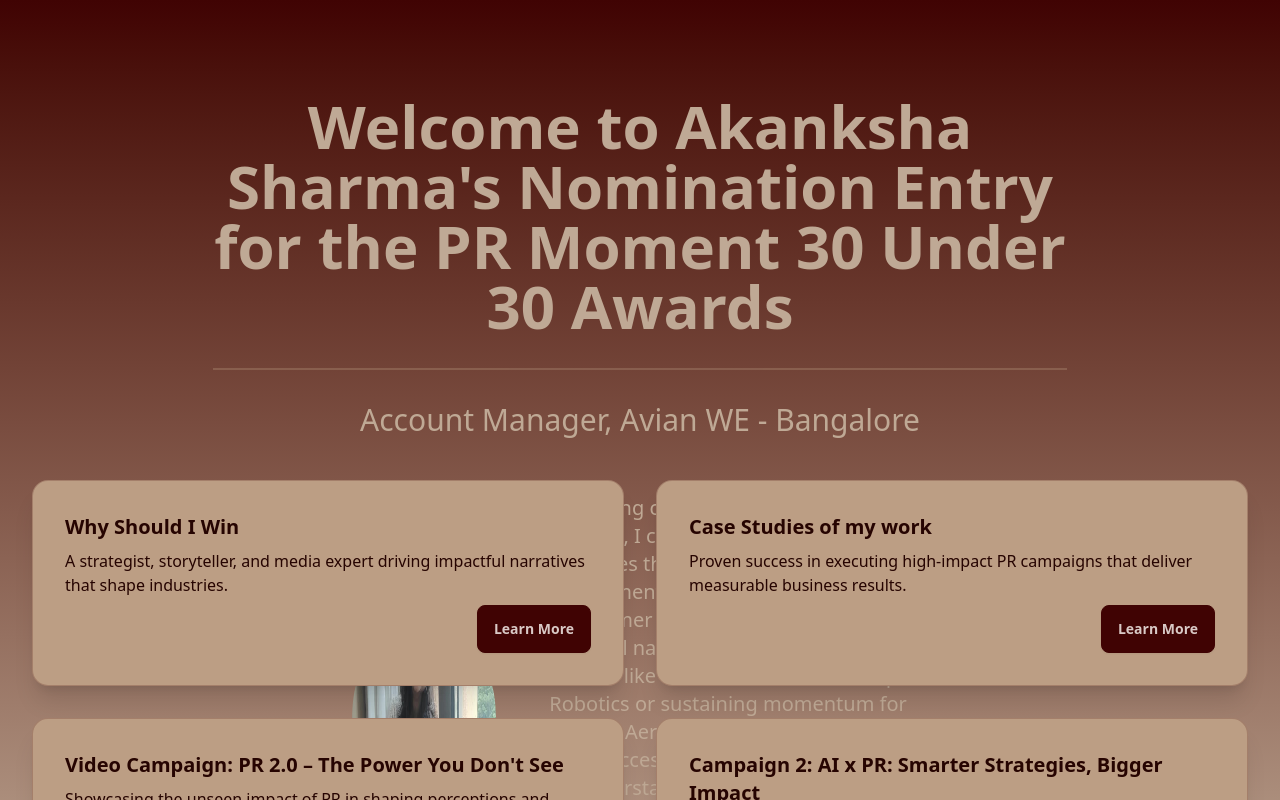
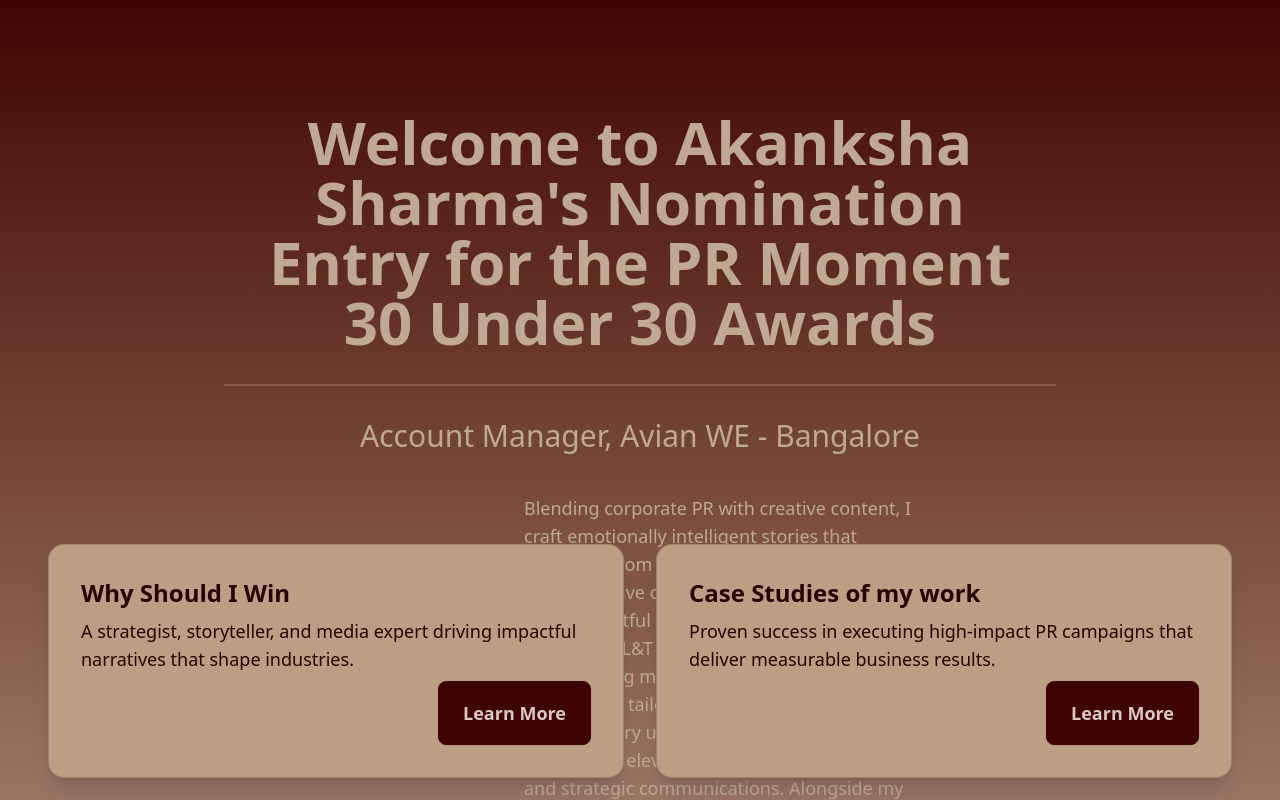
Before and after one commit to Kushagra2569/anshSite, a SvelteKit app: page / in a window 1280 px wide. Shown: the top 800 px of the page. Built offline with nearby package versions, Linux system fonts and the light colour scheme.

Commit message:
fixed alignment in main page

```diff
--- a/src/routes/+page.svelte
+++ b/src/routes/+page.svelte
@@ -10,42 +10,42 @@
 	];
 </script>
 
-<main class="w-full min-h-screen bg-gradient-to-b from-primary to-secondary">
-	<div class="flex flex-col items-center h-[60vh]">
-		<div class="items-start  w-4/6 mt-24 ">
-			<h1 class="text-6xl font-bold text-center text-secondary">
+<main class="w-full min-h-screen bg-gradient-to-b from-primary to-secondary p-4">
+	<div class="flex flex-col items-center h-auto lg:h-[60vh] text-center">
+		<div class="w-full md:w-5/6 lg:w-4/6 mt-16 lg:mt-24 px-4">
+			<h1 class="text-3xl sm:text-4xl md:text-5xl lg:text-6xl font-bold text-secondary leading-tight">
 				{titleText}
 			</h1>
 		</div>
 
-		<div class="divider opacity-30 w-4/6 divider-neutral mt-8 mx-auto"></div>
-		<p class="text-3xl mt-4 text-secondary">
+		<div class="divider opacity-30 w-full md:w-5/6 lg:w-4/6 divider-neutral mt-8 mx-auto"></div>
+		<p class="text-lg sm:text-xl md:text-2xl lg:text-3xl mt-4 text-secondary">
 			Account Manager, Avian WE - Bangalore
 		</p>
 
-		<div class="flex flex-row items-center mt-10 justify-center w-3/6 gap-8 px-8">
+		<div class="flex flex-col lg:flex-row items-center mt-10 justify-center w-full md:w-5/6 lg:w-4/5 xl:w-3/6 gap-8 px-4">
 			<img
 				src={ansh1}
 				alt="Ansh"
-				class="items-center mask mask-squircle justify-center w-1/4 h-full mx-auto"
+				class="mask mask-squircle w-3/5 sm:w-2/5 md:w-1/3 lg:w-1/4 max-w-[250px] mx-auto"
 			/>
-			<p class="text-center text-xl mt-4 text-secondary">
+			<p class="text-center lg:text-left text-base sm:text-lg md:text-xl lg:text-base xl:text-lg mt-4 lg:mt-0 text-secondary leading-relaxed lg:max-w-[70%]">
 				Blending corporate PR with creative content, I craft emotionally intelligent stories that resonate. From crisis management at Microsoft to imaginative consumer campaigns for ITC, I drive impactful narratives. Whether launching brands like L&T Semiconductors Niqo Robotics or sustaining momentum for Intel and Aerospike, I tailor strategies for success. With deep industry understanding and result-driven execution, I elevate brands through PR, content, and strategic communications.
 				Alongside my full-time roles, I also pursue a thriving freelance career, helping brands in these sectors craft compelling stories and strategic campaigns.
 			</p>
 		</div>
 	</div>
 
-	<div class="grid grid-cols-1 md:grid-cols-2 gap-8  px-8 py-120">
+	<div class="grid grid-cols-1 sm:grid-cols-2 md:grid-cols-2 gap-8 px-4 md:px-6 lg:px-8 py-12">
 		{#each achievements as achievement}
 			<div class="card bg-neutral shadow-xl border border-primary/20">
-				<div class="card-body p-8 text-accent">
-					<h2 class="card-title">{achievement.title}</h2>
-					<p>{achievement.description}</p>
+				<div class="card-body p-6 md:p-6 lg:p-8 text-accent">
+					<h2 class="card-title text-lg sm:text-xl md:text-2xl">{achievement.title}</h2>
+					<p class="text-sm sm:text-base md:text-lg">{achievement.description}</p>
 					<div class="card-actions justify-end">
 						<a
 							href="/{achievement.slug}"
-							class="btn btn-primary"
+							class="btn btn-primary btn-sm sm:btn-md md:btn-lg"
 						>
 							Learn More
 						</a>
--- a/src/routes/entries/case-studies/+page.svelte
+++ b/src/routes/entries/case-studies/+page.svelte
@@ -4,6 +4,7 @@
     import { slide } from 'svelte/transition';
     import { cubicOut } from 'svelte/easing';
     import Card from '$lib/components/Card.svelte';
+    import ansh2 from '$lib/assets/ansh2.jpeg';
 
     export let data;
     let expandedCard = null;
```
